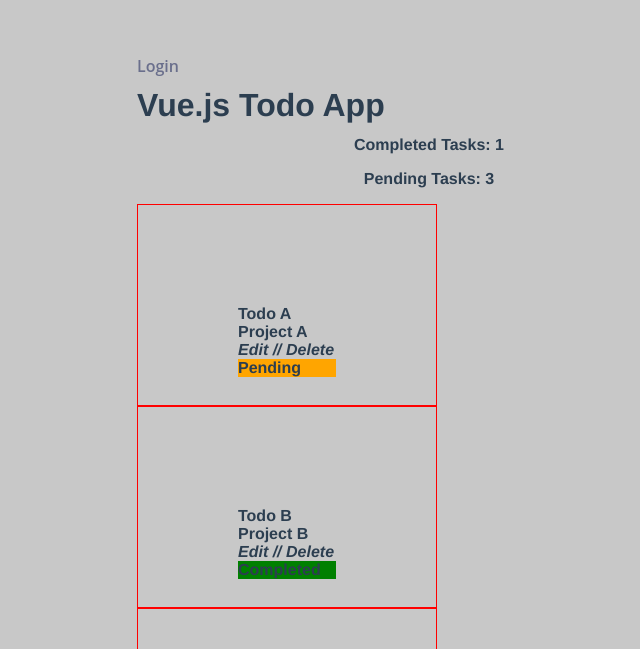
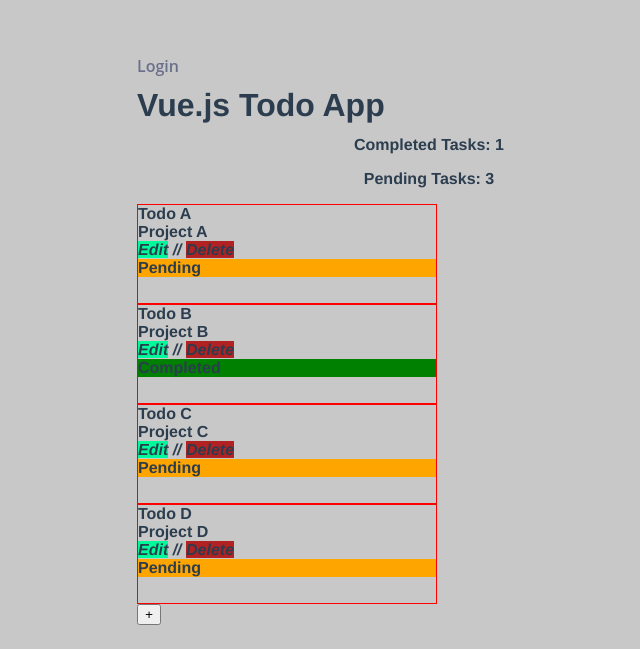
Before and after one commit to minhtp6/demo--a, a Vue app: page /Home in a window 1280 px wide. Shown: the part 151-800 px from the top of the page, without its empty margins (551-1191 px from the left). Built offline with nearby package versions, Linux system fonts and the light colour scheme.

Commit message:
add delete and edit

```diff
--- a/src/App.vue
+++ b/src/App.vue
@@ -17,6 +17,6 @@ export default {
   font-family: Avenir, Helvetica, Arial, sans-serif;
   -webkit-font-smoothing: antialiased;
   -moz-osx-font-smoothing: grayscale;
-  color: #2c3e50;
+  color: #2b3d4e;
 }
 </style>
--- a/src/components/CreateTodo.vue
+++ b/src/components/CreateTodo.vue
@@ -3,9 +3,9 @@
     <button class='ui basic button icon' v-on:click="openForm" v-show="!isCreating">
       <i class='plus icon'>+</i>
     </button>
-    <div class='ui centered card' v-show="isCreating">
+    <div class='cardForm' v-show="isCreating">
       <div class='content'>
-        <div class='ui form'>
+        <div class='ui cardform'>
           <div class='field'>
             <label>Title</label>
             <input v-model="titleText" type='text'>
@@ -15,10 +15,10 @@
             <input v-model="projectText" type='text'>
           </div>
           <div class='ui two button attached buttons'>
-            <button class='ui basic blue button' v-on:click="sendForm()">
+            <button class='bluebutton' v-on:click="sendForm()">
               Create
             </button>
-            <button class='ui basic red button' v-on:click="closeForm">
+            <button class='redbutton' v-on:click="closeForm">
               Cancel
             </button>
           </div>
@@ -62,8 +62,15 @@ export default {
 };
 </script>
 <style scope>
-div.ui form{
-  padding: 100px;
-  border: 2px solid blue;
+div.cardForm{
+  padding: auto;
+  width: 300px;
+  border: 2px solid greenyellow;
+}
+button.bluebutton{
+  background-color: lightgreen;
+}
+button.redbutton{
+  background-color: red;
 }
 </style>
--- a/src/components/Todo.vue
+++ b/src/components/Todo.vue
@@ -8,11 +8,11 @@
           {{ todo.project }}
       </div>
       <div class='extra content'>
-          <span class='right floated edit icon' v-on:click="showForm">
+          <span class='edit' v-on:click="showForm">
           <i class='edit icon'>Edit</i>
         </span>
         <i> // </i>
-        <span class='right floated trash icon' v-on:click="deleteTodo(todo)">
+        <span class='trash' v-on:click="deleteTodo(todo)">
           <i class='trash icon'>Delete</i>
         </span>
       </div>
@@ -71,7 +71,7 @@
 div.cardtodo {
   width: 300px;
   height: 100px;
-  padding: 100px;
+  padding: inherit;
   border: 1px solid red;
 }
 div.buttonPass {
@@ -80,4 +80,12 @@ div.buttonPass {
 div.buttonPending {
   background-color: orange;
 }
+span.edit {
+  border-bottom-color: mediumspringgreen;
+  background-color: mediumspringgreen;
+}
+span.trash{
+  border-bottom-color: firebrick;
+  background-color: firebrick;
+}
 </style>
--- a/src/components/TodoList.vue
+++ b/src/components/TodoList.vue
@@ -91,12 +91,12 @@ export default {
       this.todos[todoIndex].done = true;
       sweetalert("Success!", "To-Do completed!", "success");
     },
-    showForm() {
-      this.isEditing = true;
-    },
-    hideForm() {
-      this.isEditing = false;
-    },
+    // showForm() {
+    //   this.isEditing = true;
+    // },
+    // hideForm() {
+    //   this.isEditing = false;
+    // },
   },
 };
 </script>
```
